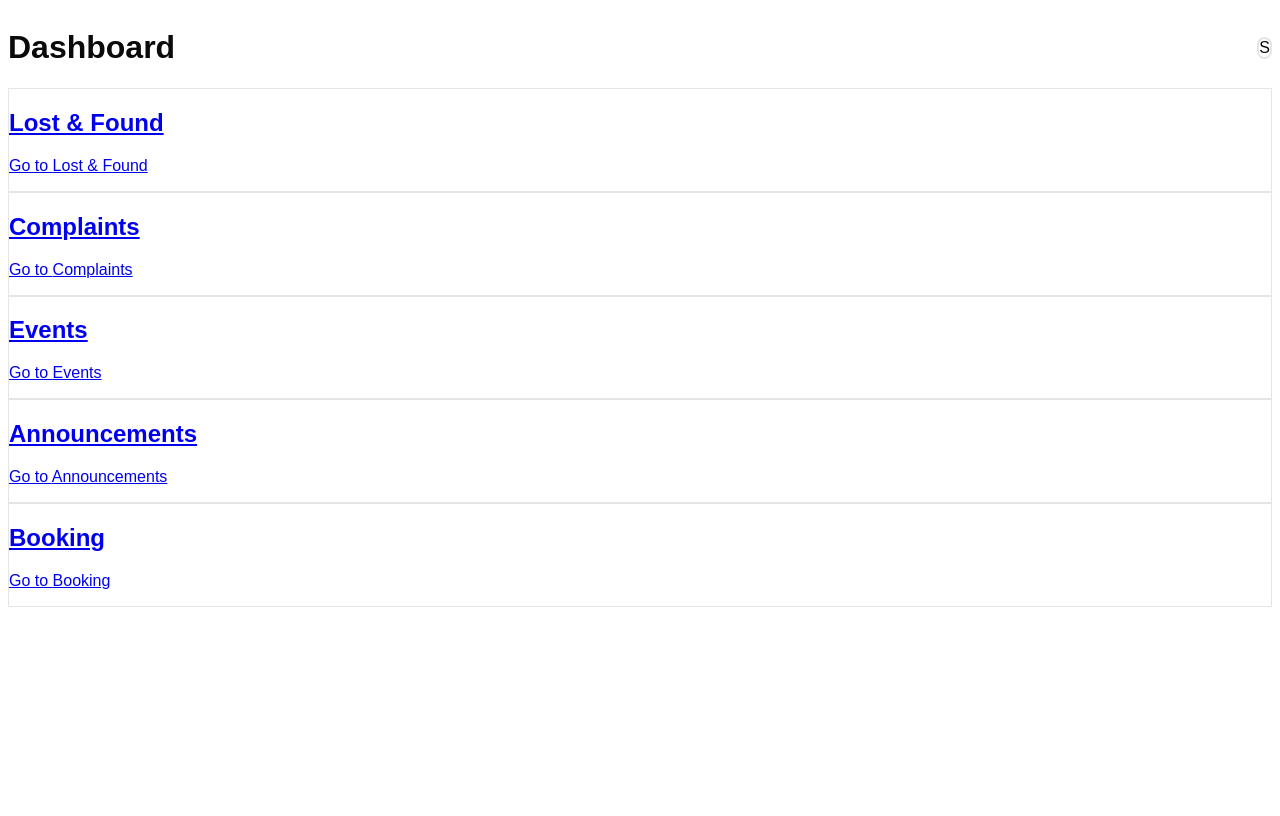
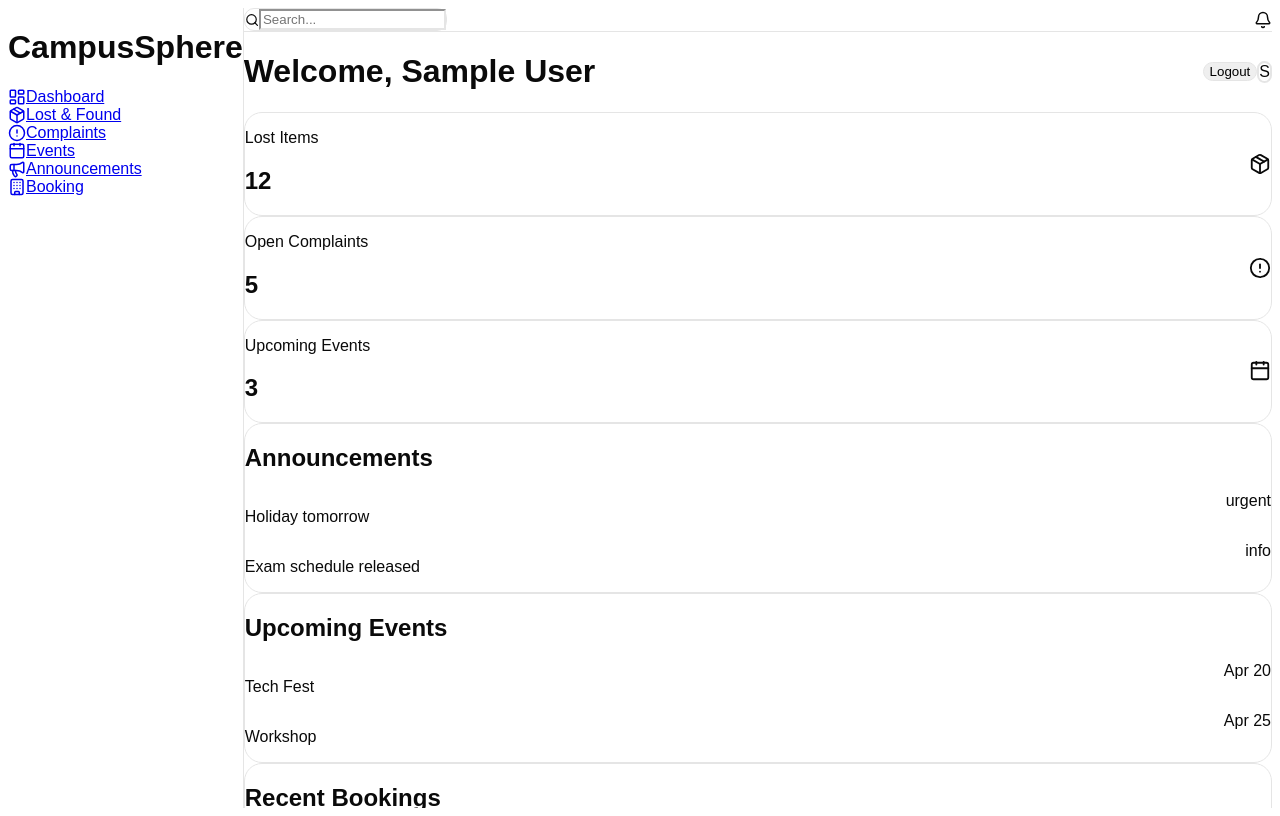
Before and after one commit to NestedArun/CampusSphere, a React app in the folder frontend/: page /dashboard in a window 1280 px wide. Built offline with nearby package versions, Linux system fonts and the light colour scheme; sample sign-in values are in the browser's storage; the HTML template or start-up script is replaced by a standard one.

Commit message:
more frontend changes

```diff
--- a/frontend/src/App.jsx
+++ b/frontend/src/App.jsx
@@ -1,4 +1,6 @@
 import { BrowserRouter, Routes, Route } from "react-router-dom";
+
+import AppLayout from "./components/layout/AppLayout";
 
 import Login from "./pages/Auth/Login";
 import Register from "./pages/Auth/Register";
@@ -39,7 +41,7 @@ function App() {
       path="/dashboard"
       element={
         <ProtectedRoute>
-          <Dashboard />
+          <AppLayout><Dashboard /></AppLayout>
         </ProtectedRoute>
       }
     />
@@ -48,7 +50,7 @@ function App() {
       path="/lost-found"
       element={
         <ProtectedRoute>
-          <LostFound />
+          <AppLayout><LostFound /></AppLayout>
         </ProtectedRoute>
       }
     />
@@ -57,7 +59,7 @@ function App() {
       path="/complaints"
       element={
         <ProtectedRoute>
-          <Complaints />
+          <AppLayout><Complaints /></AppLayout>
         </ProtectedRoute>
       }
     />
@@ -66,7 +68,7 @@ function App() {
       path="/events"
       element={
         <ProtectedRoute>
-          <Events />
+          <AppLayout><Events /></AppLayout>
         </ProtectedRoute>
       }
     />
@@ -75,7 +77,7 @@ function App() {
       path="/announcements"
       element={
         <ProtectedRoute>
-          <Announcements />
+          <AppLayout><Announcements /></AppLayout>
         </ProtectedRoute>
       }
     />
@@ -84,7 +86,7 @@ function App() {
       path="/booking"
       element={
         <ProtectedRoute>
-          <Booking />
+          <AppLayout><Booking /></AppLayout>
         </ProtectedRoute>
       }
     />
--- /dev/null
+++ b/frontend/src/components/ui/Badge.jsx
@@ -0,0 +1,16 @@
+function Badge({ text, color = "gray" }) {
+  const colors = {
+    green: "bg-green-100 text-green-700",
+    yellow: "bg-yellow-100 text-yellow-700",
+    red: "bg-red-100 text-red-700",
+    gray: "bg-gray-100 text-gray-700",
+  };
+
+  return (
+    <span className={`px-2 py-1 text-xs rounded ${colors[color]}`}>
+      {text}
+    </span>
+  );
+}
+
+export default Badge;
--- /dev/null
+++ b/frontend/src/components/ui/ListCard.jsx
@@ -0,0 +1,10 @@
+function ListCard({ title, children }) {
+  return (
+    <div className="border rounded-2xl p-4 bg-white">
+      <h2 className="font-semibold mb-3">{title}</h2>
+      <div className="space-y-3">{children}</div>
+    </div>
+  );
+}
+
+export default ListCard;
--- /dev/null
+++ b/frontend/src/components/ui/StatCard.jsx
@@ -0,0 +1,14 @@
+function StatCard({ title, value, icon: Icon }) {
+  return (
+    <div className="border rounded-2xl p-4 flex items-center justify-between bg-white">
+      <div>
+        <p className="text-sm text-gray-500">{title}</p>
+        <h2 className="text-2xl font-semibold">{value}</h2>
+      </div>
+
+      {Icon && <Icon size={22} className="text-gray-400" />}
+    </div>
+  );
+}
+
+export default StatCard;
--- /dev/null
+++ b/frontend/src/lib/utils.js
@@ -0,0 +1,6 @@
+import { clsx } from "clsx";
+import { twMerge } from "tailwind-merge"
+
+export function cn(...inputs) {
+  return twMerge(clsx(inputs));
+}
--- a/frontend/src/pages/Dashboard/Dashboard.jsx
+++ b/frontend/src/pages/Dashboard/Dashboard.jsx
@@ -1,11 +1,15 @@
-import { useState, useEffect } from "react";
-import { Link } from "react-router-dom";
+import { useEffect, useState } from "react";
+import StatCard from "../../components/ui/StatCard";
+import ListCard from "../../components/ui/ListCard";
+import Badge from "../../components/ui/Badge";
+
+import { Package, AlertCircle, Calendar } from "lucide-react";
 
 function Dashboard() {
+  const [user, setUser] = useState(null);
   const [showMenu, setShowMenu] = useState(false);
-  const [user, setUser] = useState(null);
 
-  // Decode user from token
+  // Decode user
   useEffect(() => {
     const token = localStorage.getItem("token");
     if (token) {
@@ -19,22 +23,26 @@ function Dashboard() {
     window.location.href = "/";
   };
 
-  const cards = [
-    { name: "Lost & Found", path: "/lost-found" },
-    { name: "Complaints", path: "/complaints" },
-    { name: "Events", path: "/events" },
-    { name: "Announcements", path: "/announcements" },
-    { name: "Booking", path: "/booking" },
-  ];
+  return (
+    <div className="space-y-6">
 
-  return (
-    <div className="p-6">
       {/* HEADER */}
-      <div className="flex justify-between items-center mb-6">
-        <h1 className="text-3xl font-bold">Dashboard</h1>
+      <div className="flex justify-between items-center">
+        <h1 className="text-2xl font-semibold">
+          Welcome, {user?.name || "User"}
+        </h1>
 
-        {/* PROFILE */}
-        <div>
+        <div className="flex items-center gap-3">
+
+          {/* LOGOUT BUTTON */}
+          <button
+            onClick={logout}
+            className="px-4 py-2 text-sm border rounded-lg hover:bg-gray-100 transition"
+          >
+            Logout
+          </button>
+
+          {/* PROFILE AVATAR */}
           <div
             onClick={() => setShowMenu(true)}
             className="w-10 h-10 rounded-full border-2 border-gray-400 flex items-center justify-center cursor-pointer hover:border-blue-500 transition"
@@ -44,7 +52,7 @@ function Dashboard() {
         </div>
       </div>
 
-      {/* MODAL */}
+      {/* PROFILE MODAL */}
       {showMenu && (
         <div className="fixed inset-0 z-[9999] flex items-center justify-center">
 
@@ -54,7 +62,7 @@ function Dashboard() {
             onClick={() => setShowMenu(false)}
           />
 
-                {/* MODAL BOX */}
+          {/* MODAL */}
           <div className="relative bg-gray-900 text-white p-6 rounded-xl shadow-2xl w-80 z-10">
 
             {/* CLOSE */}
@@ -79,7 +87,6 @@ function Dashboard() {
                 {user?.email || "email"}
               </p>
 
-                    {/* LOGOUT */}
               <button
                 onClick={logout}
                 className="mt-5 w-full bg-red-500 hover:bg-red-600 text-white py-2 rounded transition"
@@ -91,24 +98,69 @@ function Dashboard() {
         </div>
       )}
 
-        {/* CARDS */}
+      {/* STAT CARDS */}
       <div className="grid grid-cols-1 md:grid-cols-3 gap-4">
-        {cards.map((card, index) => (
-            <Link
-            key={index}
-            to={card.path}
-            className="p-6 border rounded shadow hover:bg-gray-100 transition"
-            >
-            <h2 className="text-xl font-semibold">
-                {card.name}
-            </h2>
-            <p className="text-sm text-gray-500 mt-2">
-                Go to {card.name}
-            </p>
-            </Link>
-        ))}
+        <StatCard title="Lost Items" value="12" icon={Package} />
+        <StatCard title="Open Complaints" value="5" icon={AlertCircle} />
+        <StatCard title="Upcoming Events" value="3" icon={Calendar} />
       </div>
 
+      {/* DATA SECTIONS */}
+      <div className="grid grid-cols-1 md:grid-cols-2 gap-4">
+
+        {/* ANNOUNCEMENTS */}
+        <ListCard title="Announcements">
+          <div className="flex justify-between">
+            <p>Holiday tomorrow</p>
+            <Badge text="urgent" color="red" />
+          </div>
+
+          <div className="flex justify-between">
+            <p>Exam schedule released</p>
+            <Badge text="info" color="gray" />
+          </div>
+        </ListCard>
+
+        {/* EVENTS */}
+        <ListCard title="Upcoming Events">
+          <div className="flex justify-between">
+            <p>Tech Fest</p>
+            <span className="text-sm text-gray-500">Apr 20</span>
+          </div>
+
+          <div className="flex justify-between">
+            <p>Workshop</p>
+            <span className="text-sm text-gray-500">Apr 25</span>
+          </div>
+        </ListCard>
+
+        {/* BOOKINGS */}
+        <ListCard title="Recent Bookings">
+          <div>
+            <p>Room 101</p>
+            <p className="text-sm text-gray-500">10:00 - 11:00</p>
+          </div>
+
+          <div>
+            <p>Lab A</p>
+            <p className="text-sm text-gray-500">12:00 - 01:00</p>
+          </div>
+        </ListCard>
+
+        {/* COMPLAINTS */}
+        <ListCard title="Recent Complaints">
+          <div className="flex justify-between">
+            <p>Broken Light</p>
+            <Badge text="pending" color="yellow" />
+          </div>
+
+          <div className="flex justify-between">
+            <p>Water leakage</p>
+            <Badge text="resolved" color="green" />
+          </div>
+        </ListCard>
+
+      </div>
     </div>
   );
 }
```
Lines whose indentation alone changed are shown as unchanged.
